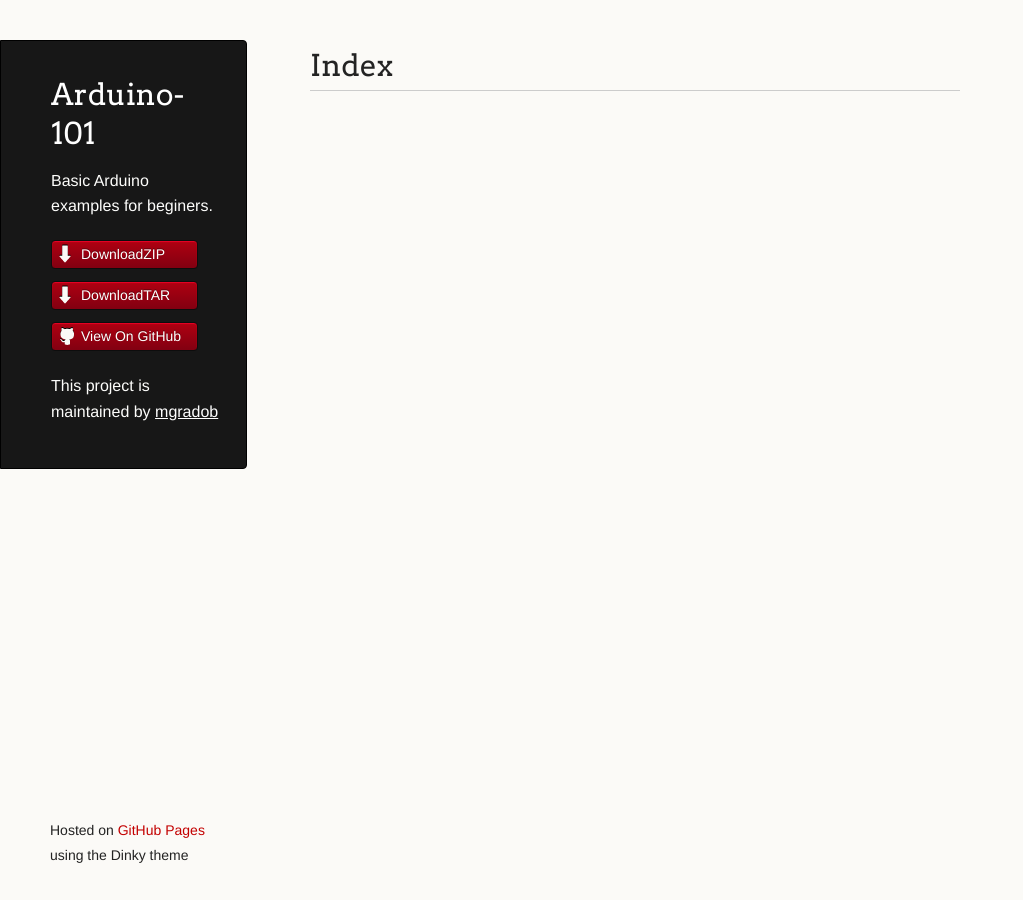
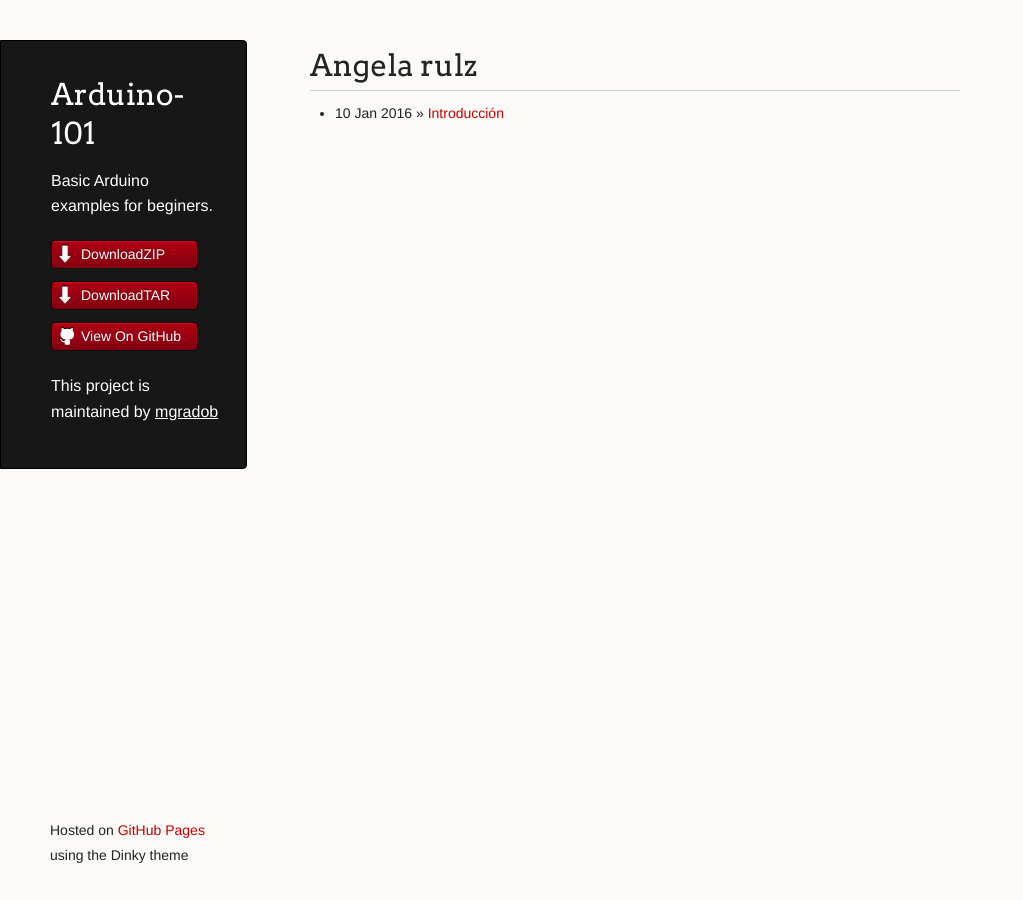
Before and after one commit to mgradob/Arduino-101, a Jekyll site: the page built from index.html, in a window 1280 px wide. Shown: the whole page, without its empty margins (0-1023 px from the left). Built offline with Jekyll 4.4.1, drawn with Linux system fonts in a browser that asks for light colours.

Commit message:
index posts

```diff
--- a/index.html
+++ b/index.html
@@ -3,5 +3,11 @@
 title: Angela rulz
 ---
 <div class="blurb">
-    <h1>Index</h1>
+    <h1>{{ page.title }}</h1>
+    <ul class="posts">
+
+        {% for post in site.posts %}
+        <li><span>{{ post.date | date_to_string }}</span> » <a href="{{ post.url }}" title="{{ post.title }}">{{ post.title }}</a></li>
+        {% endfor %}
+    </ul>
 </div>
```
